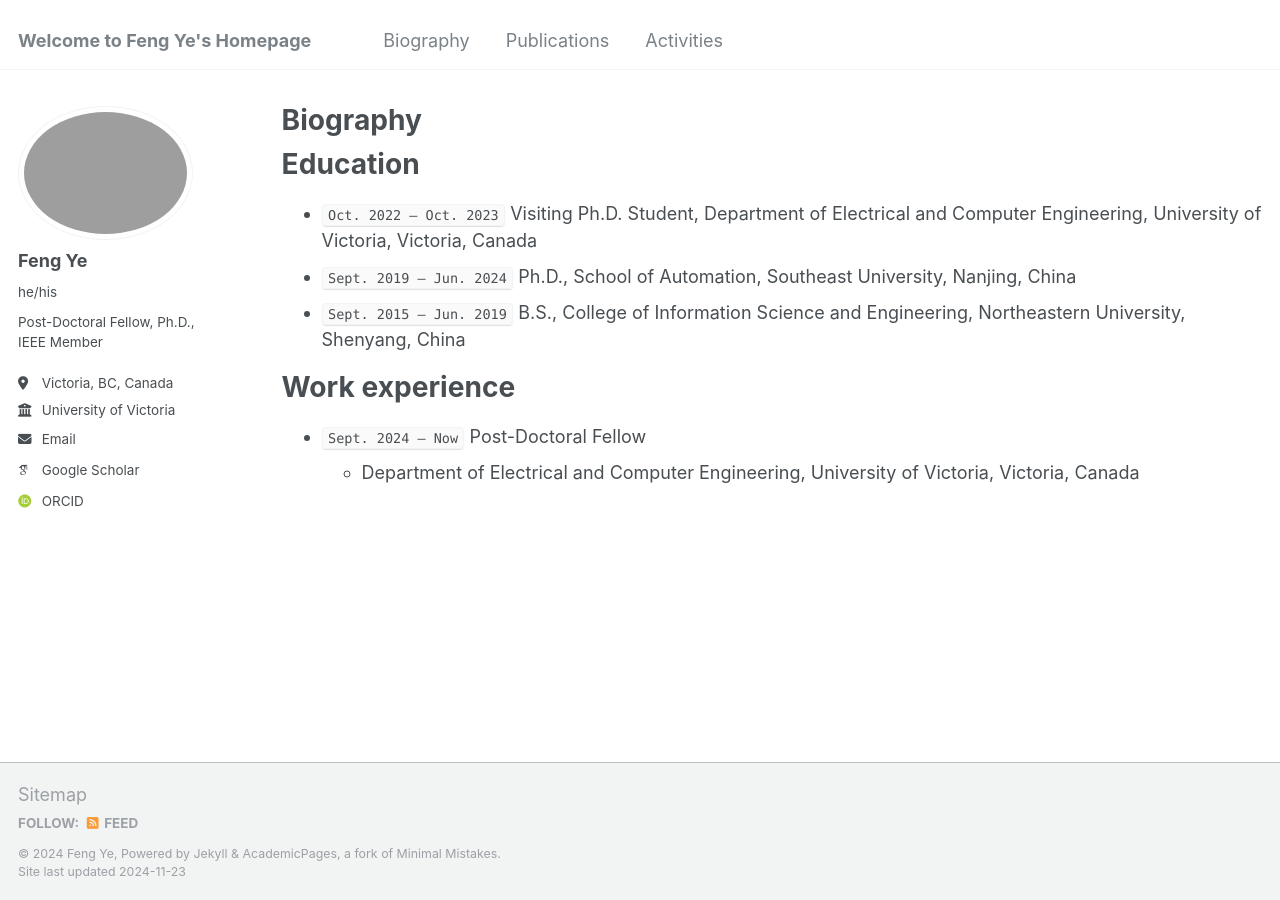
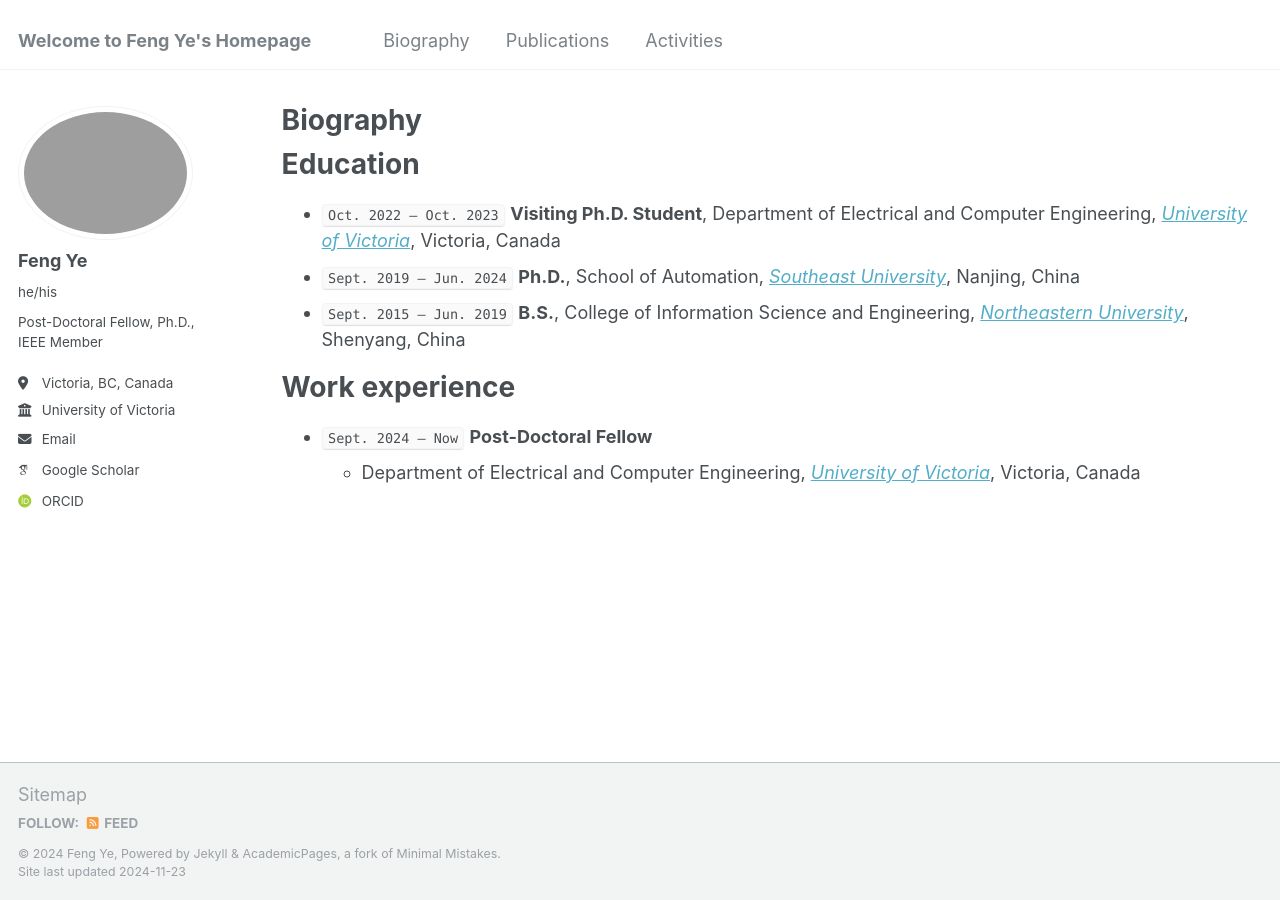
Before and after one commit to fye97/fye97, a Jekyll site: the page built from _pages/biography.md, in a window 1280 px wide. Built offline with Jekyll 4.4.1, drawn with Linux system fonts in a browser that asks for light colours; some web fonts are replaced; part of the change alters nothing that is shown.

```diff
--- a/_pages/biography.md
+++ b/_pages/biography.md
@@ -12,12 +12,12 @@ redirect_from:
 
 Education
 ======
-* `Oct. 2022 – Oct. 2023` Visiting Ph.D. Student, Department of Electrical and Computer Engineering, University of Victoria, Victoria, Canada
-* `Sept. 2019 – Jun. 2024` Ph.D., School of Automation, Southeast University, Nanjing, China
-* `Sept. 2015 – Jun. 2019` B.S., College of Information Science and Engineering, Northeastern University, Shenyang, China
+* `Oct. 2022 – Oct. 2023` **Visiting Ph.D. Student**, Department of Electrical and Computer Engineering, [_University of Victoria_](https://www.uvic.ca/), Victoria, Canada
+* `Sept. 2019 – Jun. 2024` **Ph.D.**, School of Automation, [_Southeast University_](https://www.seu.edu.cn/english/main.htm), Nanjing, China
+* `Sept. 2015 – Jun. 2019` **B.S.**, College of Information Science and Engineering, [_Northeastern University_](http://english.neu.edu.cn), Shenyang, China
 
 
 Work experience
 ======
-* `Sept. 2024 – Now` Post-Doctoral Fellow
-  * Department of Electrical and Computer Engineering, University of Victoria, Victoria, Canada
+* `Sept. 2024 – Now` **Post-Doctoral Fellow**
+  * Department of Electrical and Computer Engineering, [_University of Victoria_](https://www.uvic.ca/), Victoria, Canada
```
